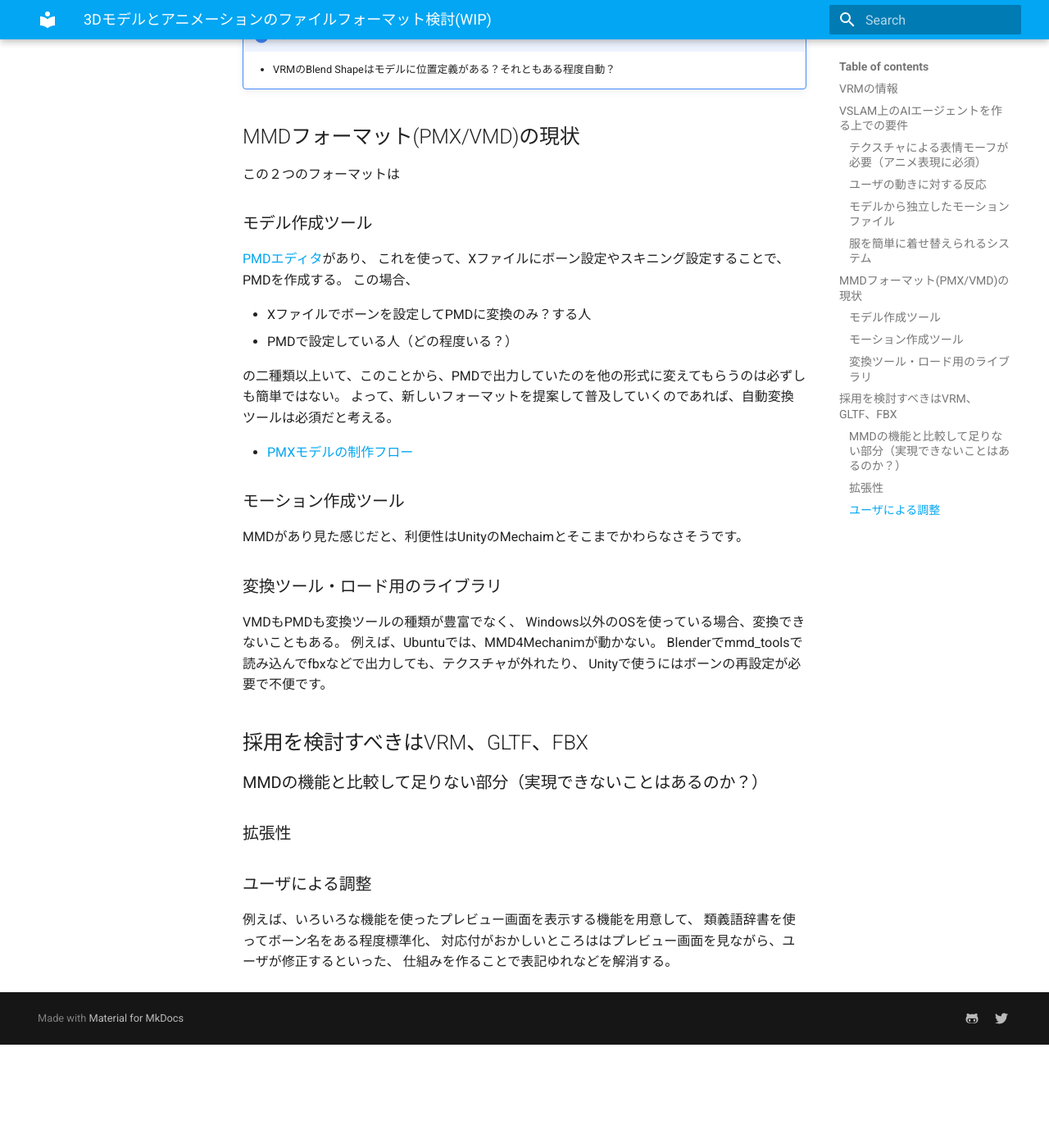
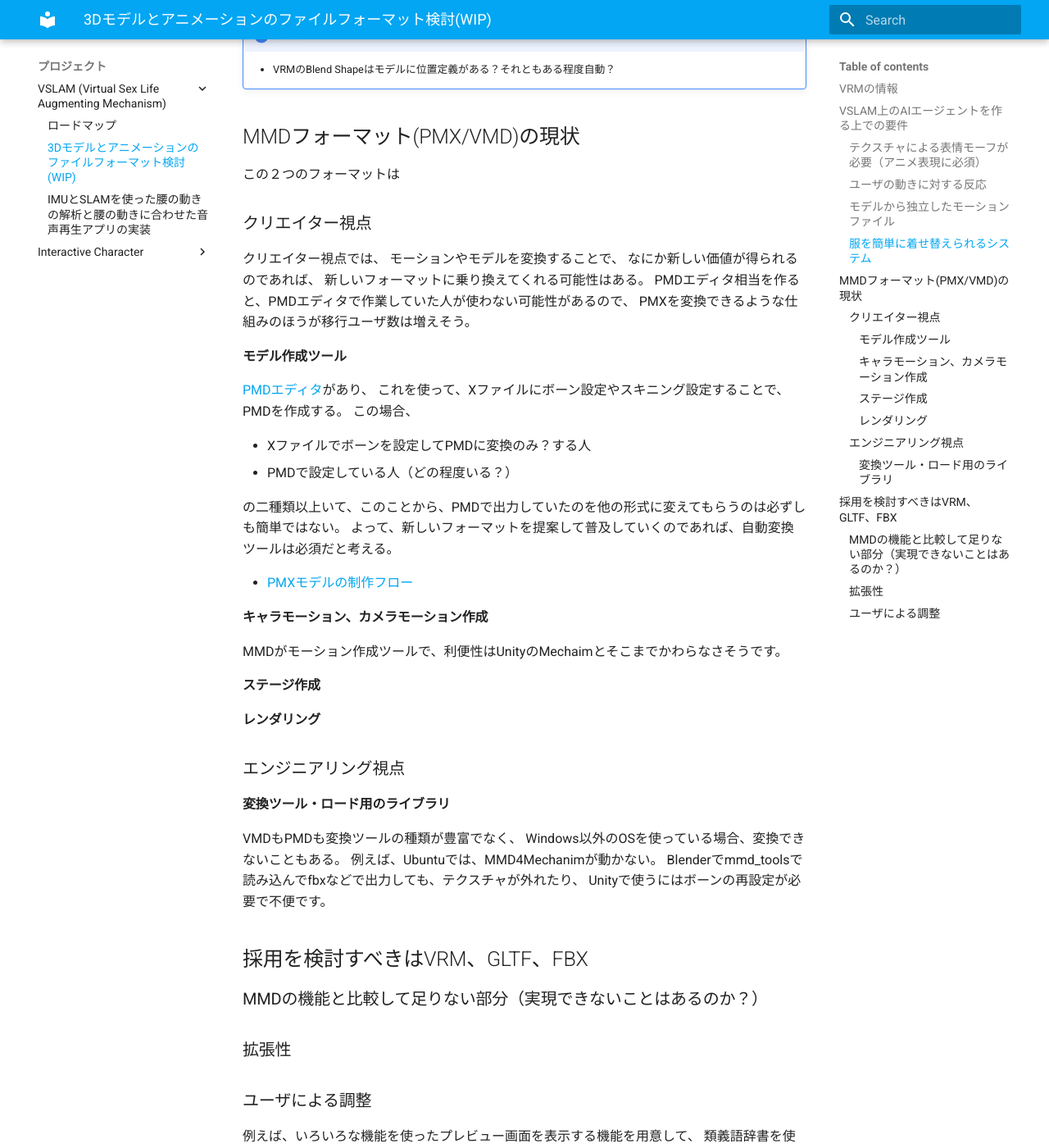
Before and after one commit to xiong-jie-y/ai-yome-project, an MkDocs documentation site: the page built from docs/projects/vslam/3d_model_and_animation.md, in a window 1280 px wide and 1400 px high, scrolled down 1486 px. Shown: the whole window at 82% size. Built offline with MkDocs 1.6.1 and Material for MkDocs 9.7.7, drawn with Linux system fonts in a browser that asks for light colours; before the commit the page ends 2760 px from its top, so only the background shows below that.

Commit message:
Add wip.

```diff
--- a/docs/projects/vslam/3d_model_and_animation.md
+++ b/docs/projects/vslam/3d_model_and_animation.md
@@ -43,7 +43,16 @@
 
 ## MMDフォーマット(PMX/VMD)の現状
 この２つのフォーマットは
-### モデル作成ツール
+
+### クリエイター視点
+クリエイター視点では、
+モーションやモデルを変換することで、
+なにか新しい価値が得られるのであれば、
+新しいフォーマットに乗り換えてくれる可能性はある。
+PMDエディタ相当を作ると、PMDエディタで作業していた人が使わない可能性があるので、
+PMXを変換できるような仕組みのほうが移行ユーザ数は増えそう。
+
+#### モデル作成ツール
 [PMDエディタ](https://w.atwiki.jp/vpvpwiki/pages/169.html)があり、
 これを使って、Xファイルにボーン設定やスキニング設定することで、PMDを作成する。
 この場合、
@@ -56,10 +65,15 @@
 
 * [PMXモデルの制作フロー](https://w.atwiki.jp/vpvpwiki/pages/66.html)
 
-### モーション作成ツール
-MMDがあり見た感じだと、利便性はUnityのMechaimとそこまでかわらなさそうです。
+#### キャラモーション、カメラモーション作成
+MMDがモーション作成ツールで、利便性はUnityのMechaimとそこまでかわらなさそうです。
 
-### 変換ツール・ロード用のライブラリ
+#### ステージ作成
+
+#### レンダリング
+
+### エンジニアリング視点
+#### 変換ツール・ロード用のライブラリ
 VMDもPMDも変換ツールの種類が豊富でなく、
 Windows以外のOSを使っている場合、変換できないこともある。
 例えば、Ubuntuでは、MMD4Mechanimが動かない。
--- a/mkdocs.yml
+++ b/mkdocs.yml
@@ -14,6 +14,8 @@
         - knowledges/dev_envs/streamlit_for_development.md
   - プロジェクト:
     - VSLAM (Virtual Sex Life Augmenting Mechanism):
+      - projects/vslam/roadmap.md
+      - projects/vslam/3d_model_and_animation.md
       - projects/vslam/waist_motion_detection.md
     - Interactive Character:
       - projects/interactive_character/fuwamiku.md
```
Also changed, not shown: docs/projects/vslam/roadmap.md (+9 -0 lines).
